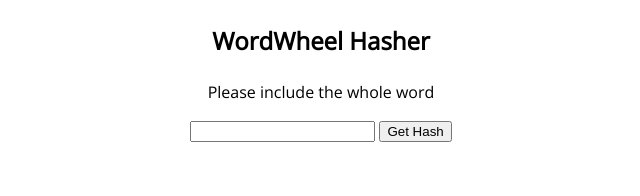
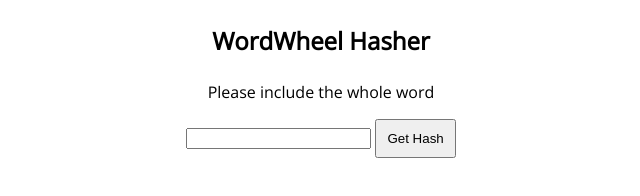
Before and after one commit to foopod/wordwheel-hasher, a plain HTML site: page index.html in a window 1280 px wide. Shown: the whole page, without its empty margins (319-959 px from the left). Drawn offline with nearby package versions, Linux system fonts and the light colour scheme; some packages are replaced by stand-ins of ours; a script that the page names is missing.

Commit message:
Update index.html

```diff
--- a/index.html
+++ b/index.html
@@ -13,6 +13,9 @@
               margin-top:1em;
               margin-bottom:1em;
         }
+        button{
+           padding:10px;
+         }
         </style>
 </head>
 <body>
```
